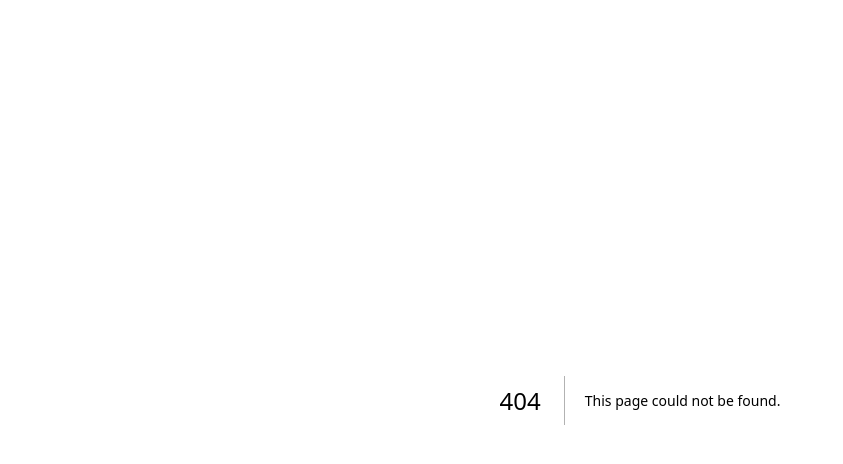
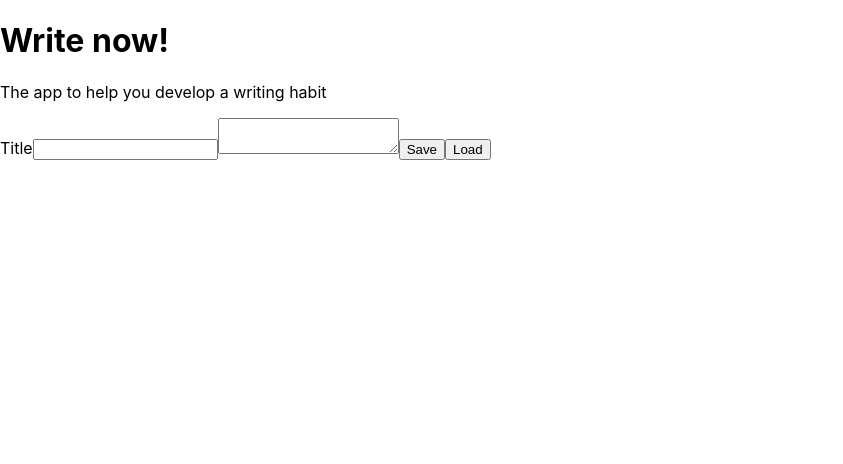
Before and after one commit to Timo-Thees/Capstone, a Next.js app: page /editor in a window 1280 px wide. Before the commit this address had no page. Shown: the top 464 px of the page, without its empty margins (0-843 px from the left). Built offline with nearby package versions, Linux system fonts and the light colour scheme.

Commit message:
add text input field and buttons

```diff
--- /dev/null
+++ b/pages/editor.js
@@ -0,0 +1,15 @@
+export default function Editor() {
+  return (
+    <div>
+      <h1>Write now!</h1>
+      <p>The app to help you develop a writing habit</p>
+      <form>
+        <label for="title">Title</label>
+        <input type="text" name="title"></input>
+        <textarea></textarea>
+        <button>Save</button>
+        <button>Load</button>
+      </form>
+    </div>
+  );
+}
```
Also changed, not shown: pages/index.js (+7 -1 lines), 1 other file (tests, documents, lock files or other folders).
